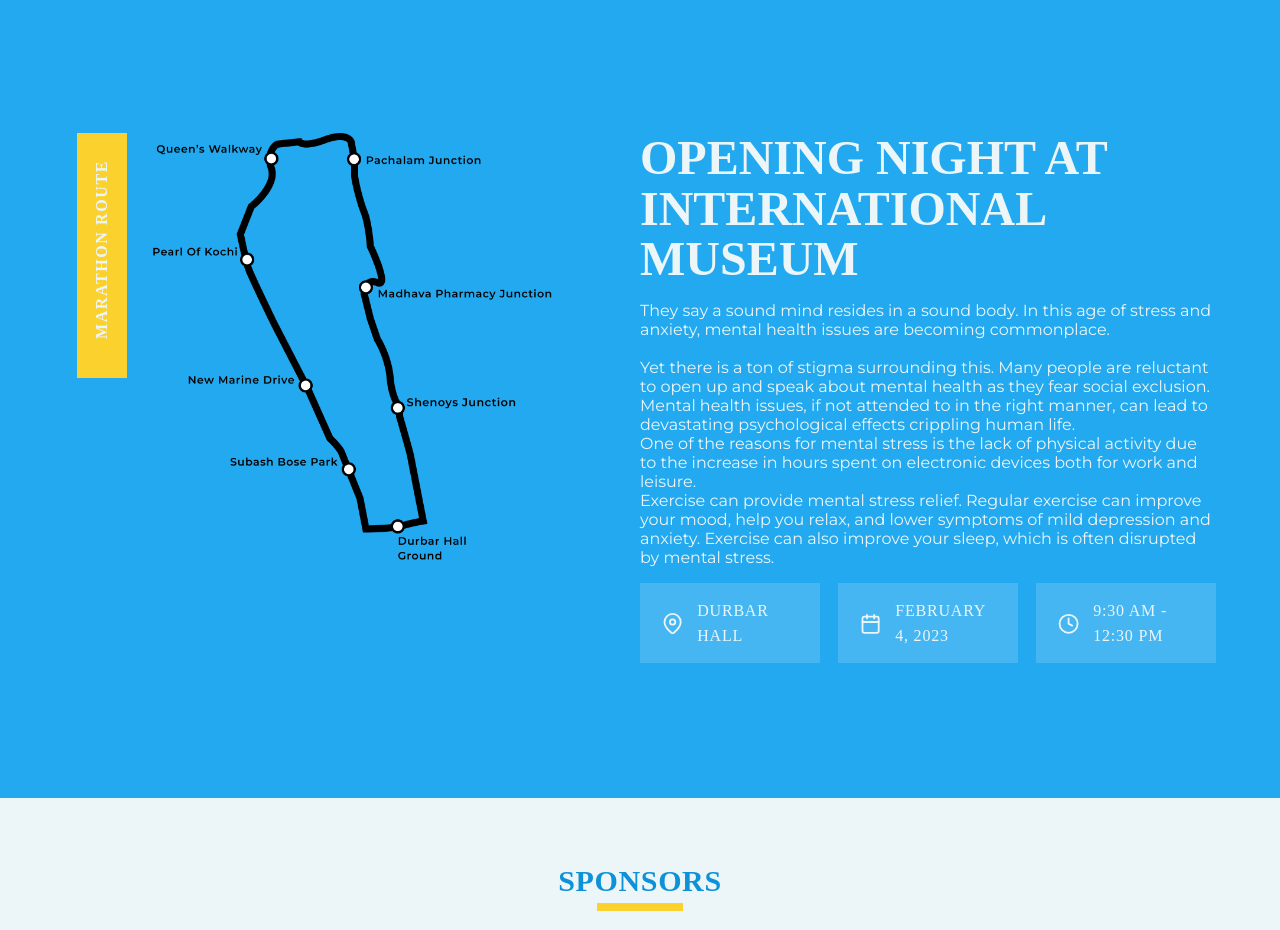
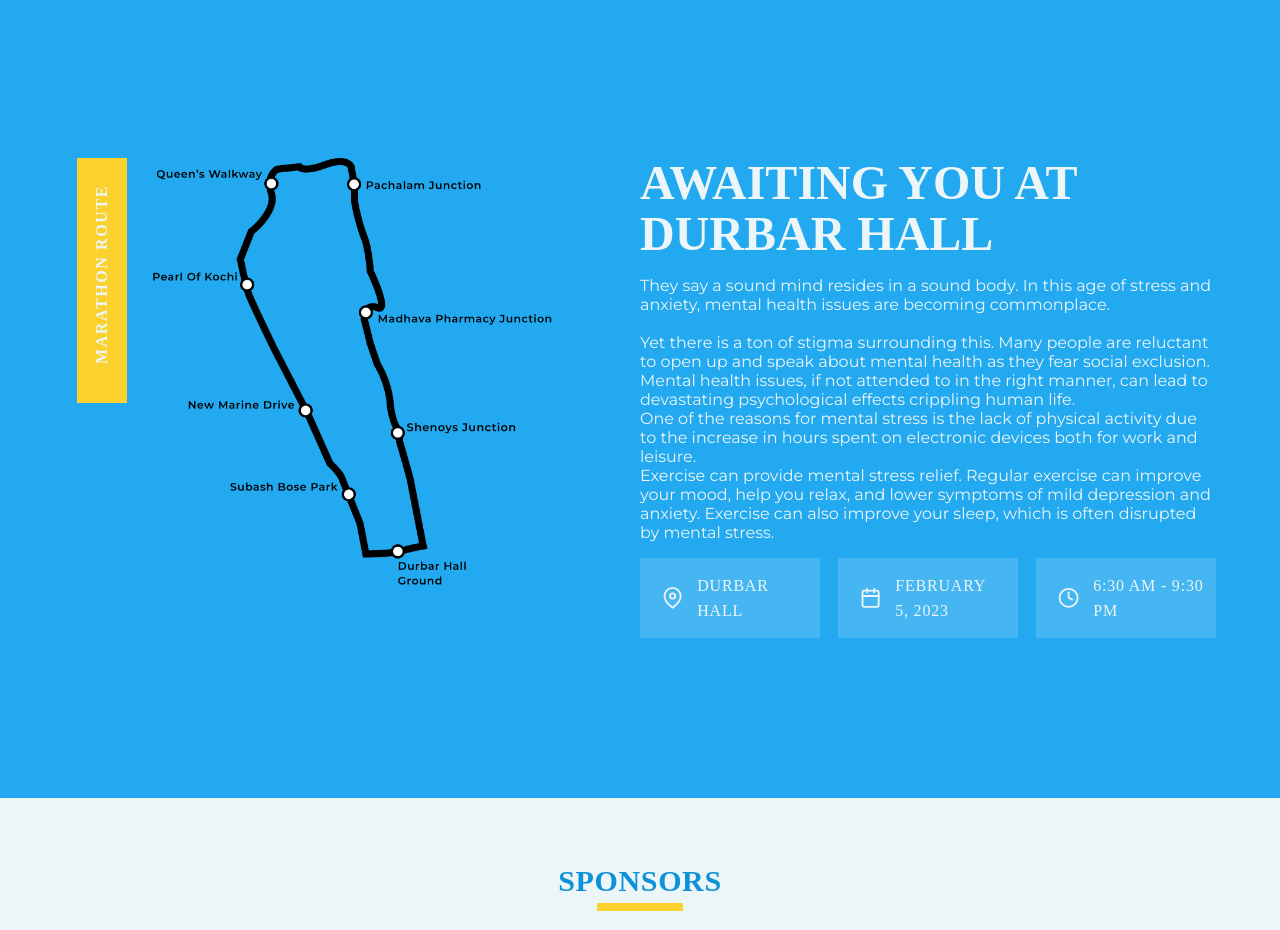
Before and after one commit to Excel2022Web/marathon, a React (Create React App) app: page / in a window 1280 px wide. Shown: the part 802-1732 px from the top of the page. Built offline with nearby package versions, Linux system fonts and the light colour scheme; a web font is replaced by a local one; what google-maps-react would draw is missing.

Commit message:
🏃‍♀️🏃‍♂️

```diff
--- a/src/components/About/About.js
+++ b/src/components/About/About.js
@@ -19,7 +19,7 @@ function About() {
         </div>
         <div className='about__right' data-aos="fade-left" data-aos-duration="1200">
           <div className='ar__content'>
-            <h1>OPENING NIGHT AT INTERNATIONAL MUSEUM </h1>
+            <h1>AWAITING YOU AT DURBAR HALL </h1>
             <p>
               They say a sound mind resides in a sound body. In this age of stress and anxiety,
               mental health issues are becoming commonplace.  <br /><br />
@@ -43,11 +43,11 @@ function About() {
               </div>
               <div className='ar__item'>
                 <FiCalendar className='ar__item_icon'/>
-                <p>February <br />4, 2023</p>
+                <p>February <br />5, 2023</p>
               </div>
               <div className='ar__item'>
                 <FiClock className='ar__item_icon'/>
-                <p>9:30 am - 12:30 PM</p>
+                <p>6:30 am - 9:30 PM</p>
               </div>
             </div>
           </div>
```
